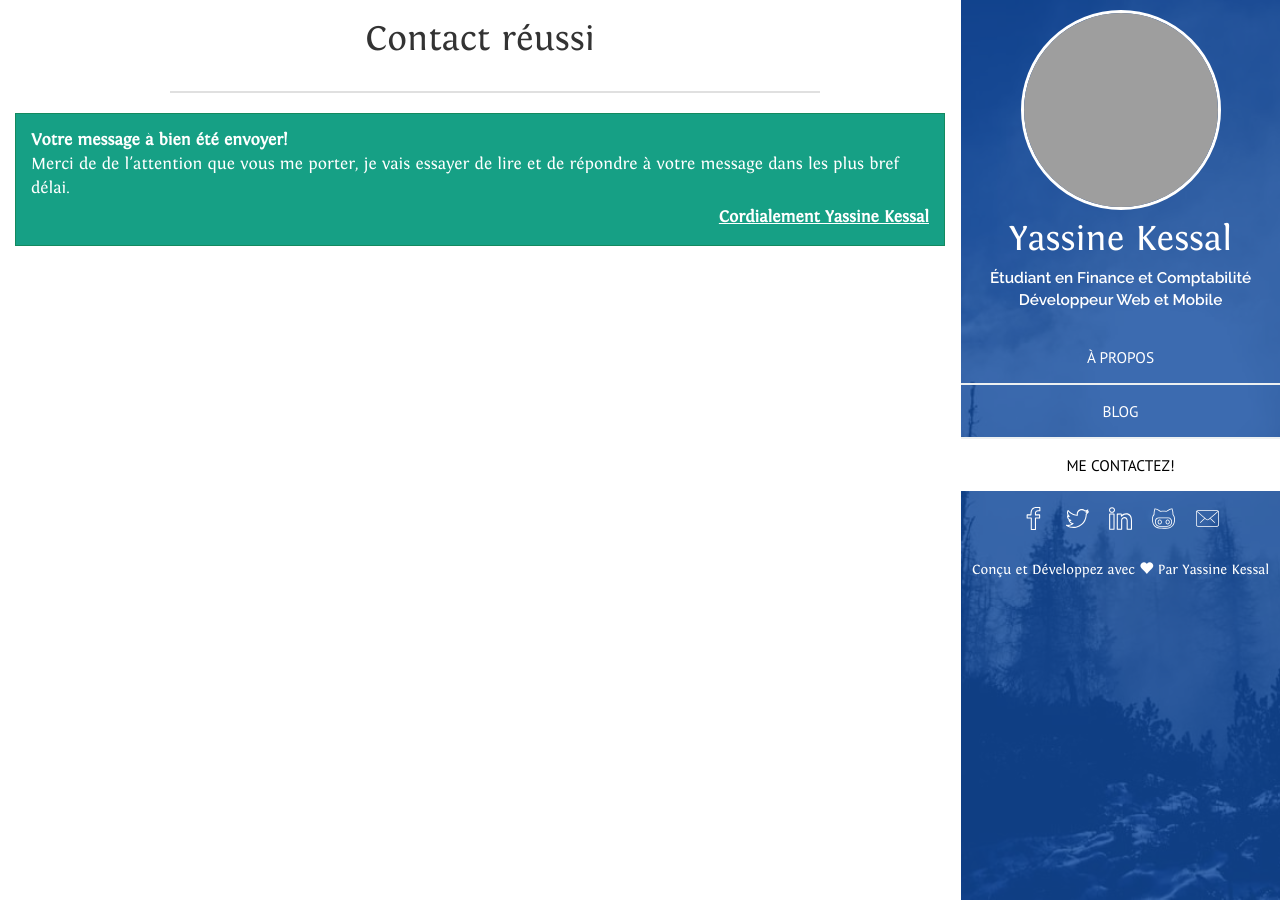
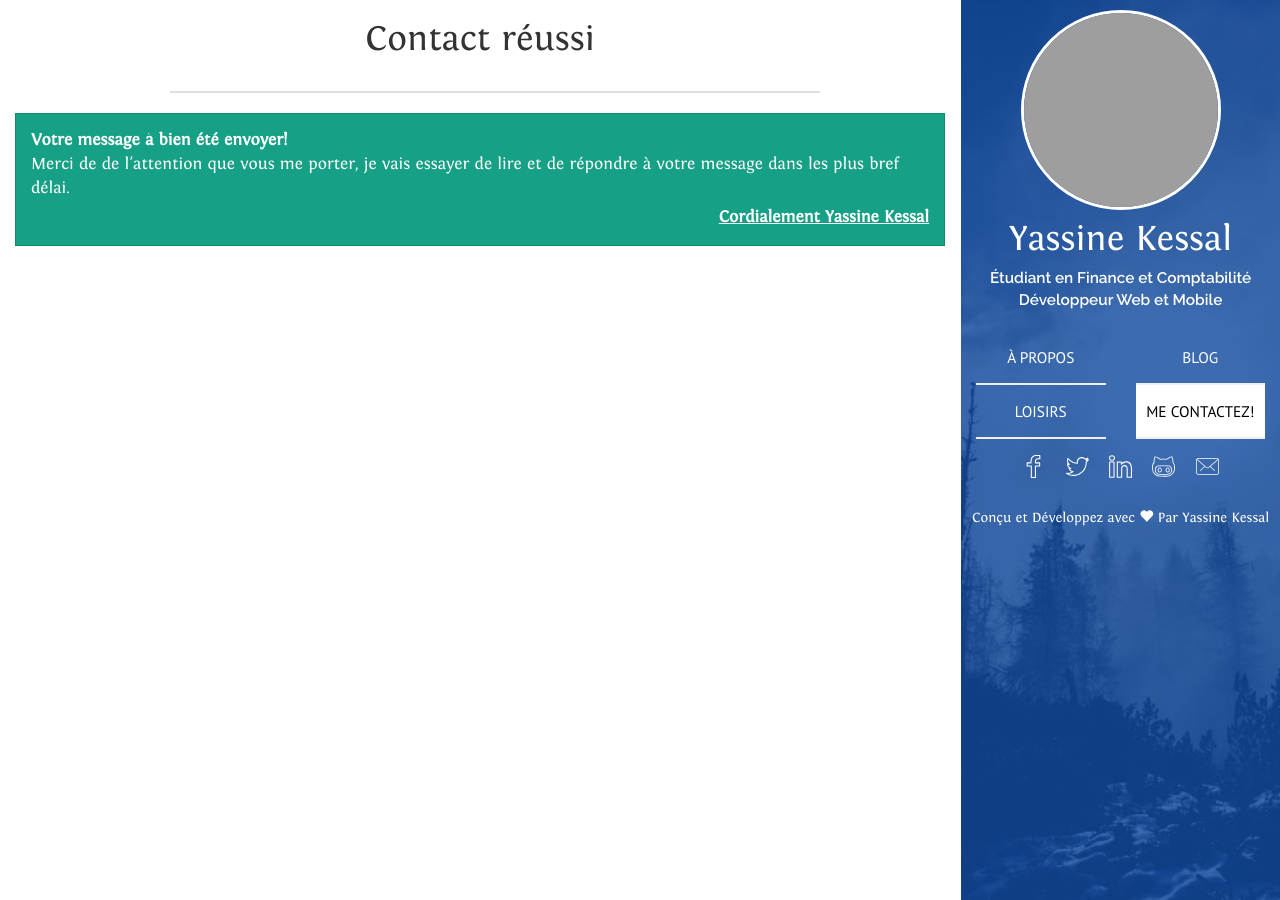
Before and after one commit to yassine-kessal/yassine-kessal.github.io, a Jekyll site: the page built from contact_success.html, in a window 1280 px wide. Built offline with Jekyll 4.4.1, drawn with Linux system fonts in a browser that asks for light colours; nearby versions of some CDN libraries; grey boxes are pictures that could not be loaded.

Commit message:
amélioration de la navigation

```diff
--- a/_includes/navigation.html
+++ b/_includes/navigation.html
@@ -1,4 +1,7 @@
-<li><a {% if page.url == '/' %} class="active" {% endif %} href="{{site.url}}/">À PROPOS</a></li>
-<li><a {% if page.url contains 'journal' %} class="active" {% endif %} href="{{site.url}}/journal">BLOG</a></li>
-<!-- <li><a {% if page.url contains '/portfolio.html' %} class="active" {% endif %} href="{{site.url}}/portfolio">A FEW ACCOMPLISHEMENTS</a></li> -->
-<li><a {% if page.url contains 'contact' %} class="active" {% endif %} href="{{site.url}}/contact">ME CONTACTEZ!</a></li>
+<div class="">
+<li class="col-sm-6"><a {% if page.url == '/' %} class="active" {% endif %} href="{{site.url}}/">À PROPOS</a></li>
+<li class="col-sm-6"><a {% if page.url contains 'journal' %} class="active" {% endif %} href="{{site.url}}/journal">BLOG</a></li>
+<li class="col-sm-6"><a {% if page.url contains '/loisirs' %} class="active" {% endif %} href="{{site.url}}/loisirs">LOISIRS</a></li>
+<li class="col-sm-6"><a {% if page.url contains 'contact' %} class="active" {% endif %} href="{{site.url}}/contact">ME CONTACTEZ!</a></li>
+</div>
+<div class="clearfix"></div>
```
Also changed, not shown: assets/css/app.css.
